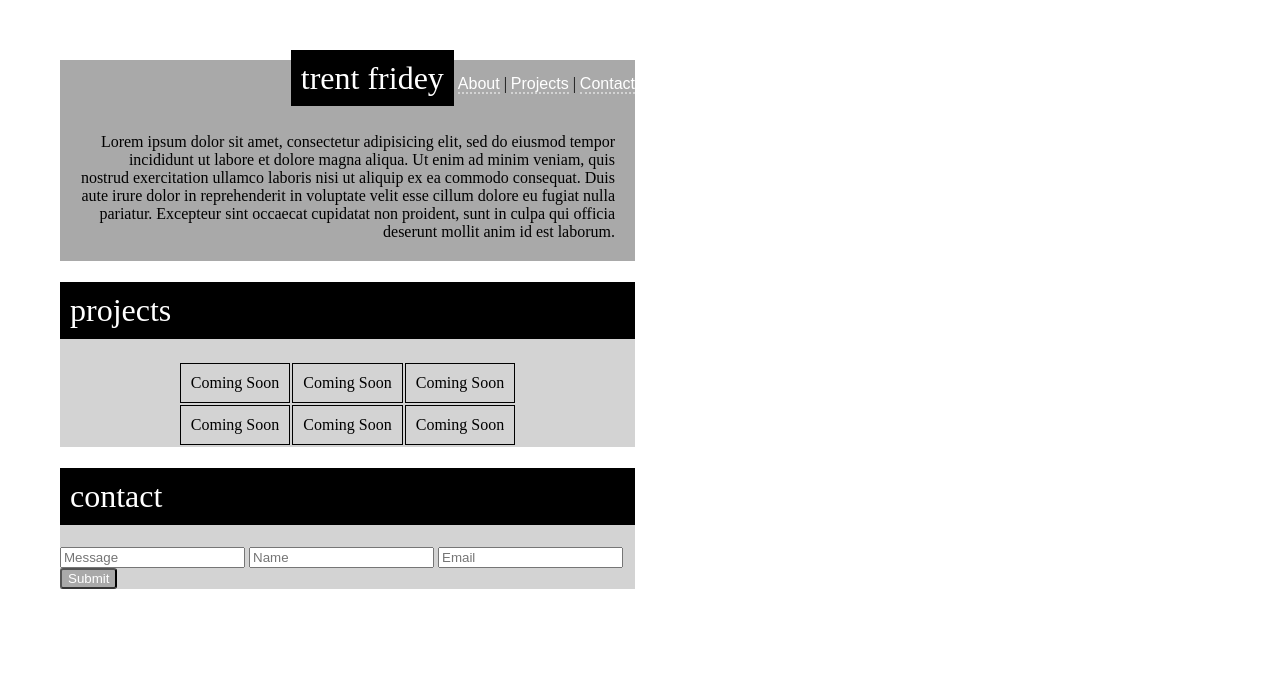
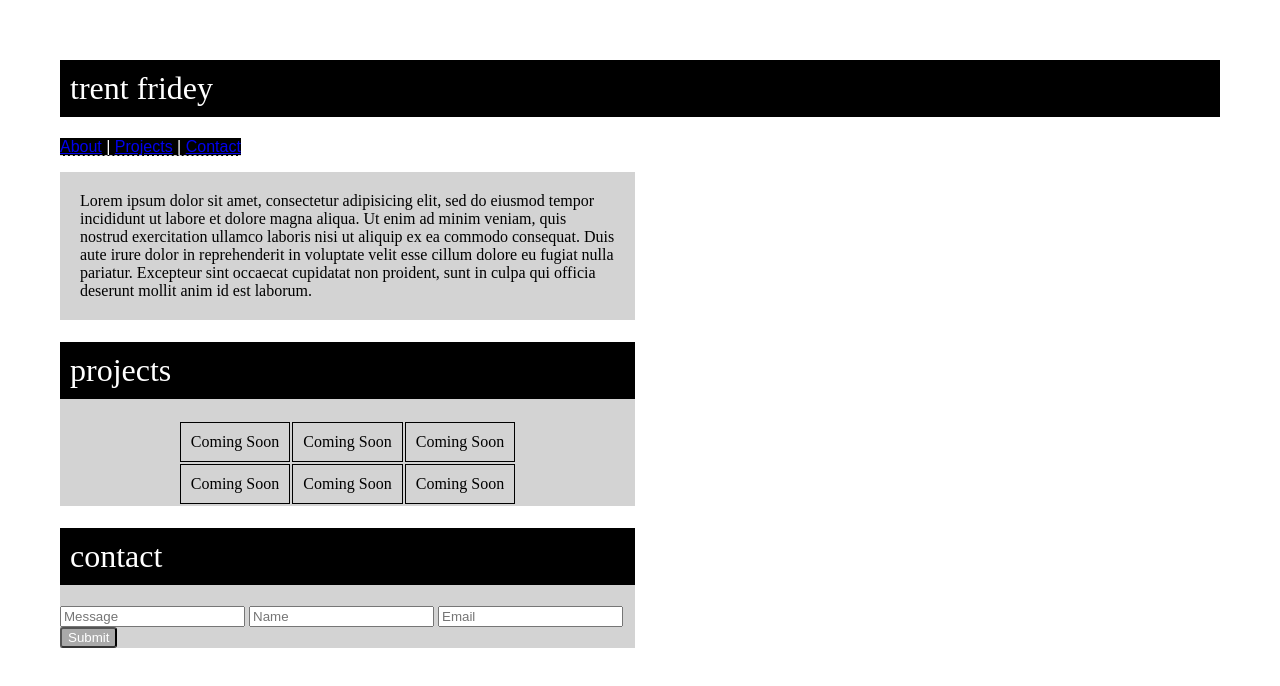
Before and after one commit to trentfridey/trentfridey.github.io, a plain HTML site: page index.html in a window 1280 px wide. Drawn offline with Linux system fonts and the light colour scheme.

Commit message:
update index and style

```diff
--- a/index.html
+++ b/index.html
@@ -3,11 +3,15 @@
   <link rel="stylesheet" type="text/css" href="style.css" />
 </head>
 <body>
-  <div id="nav">
+  <div class="nav" id="title">
     <h1>trent fridey</h1>
+  </div>
+  <div class="nav" id="links">
     <a href="#about">About</a> |
     <a href="#proj">Projects</a> |
     <a href="#contact">Contact</a>
+  </div>
+  <div id="about">
     <p>Lorem ipsum dolor sit amet, consectetur adipisicing elit, sed do eiusmod tempor incididunt ut labore et dolore magna aliqua. Ut enim ad minim veniam, quis nostrud exercitation ullamco laboris nisi ut aliquip ex ea commodo consequat. Duis aute irure dolor in reprehenderit in voluptate velit esse cillum dolore eu fugiat nulla pariatur. Excepteur sint occaecat cupidatat non proident, sunt in culpa qui officia deserunt mollit anim id est laborum.</p>
   </div>
   <div id = "proj">
--- a/style.css
+++ b/style.css
@@ -12,13 +12,14 @@ h1{
   font-family:"Segoe UI Light" sans-serif;
   font-weight:normal;
 }
-
+table {
+  margin:20px;
+}
 td {
   padding: 10px;
   text-align: center;
   vertical-align: middle;
   border: 1px solid black;
-  margin: 25px;
 }
 p {
   padding: 20px;
@@ -30,21 +31,22 @@ button {
   border-bottom: 2px solid #333333;
   border-radius: 3px;
 }
-#nav{
-  background-color: darkgrey;
-  text-align: right;
+.nav{
+  background-color: black;
 }
-#nav a {
+.nav#links {
   color: white;
   font-family:sans-serif;
   text-decoration: none;
-  border-bottom: 2px dotted lightgrey;
+  border-bottom: 1px dashed lightgrey;
+  width:200px;
   display:inline;
 }
-#nav h1 {
+.nav#title {
   color:white;
   font-family: "Segoe UI Light" sans-serif;
   font-weight:normal;
+  width:375px;
   display:inline;
   text-align: left;
 }
```
